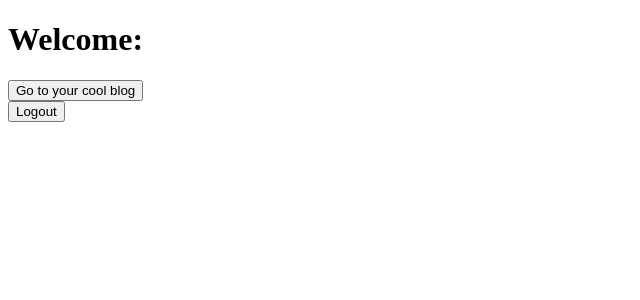
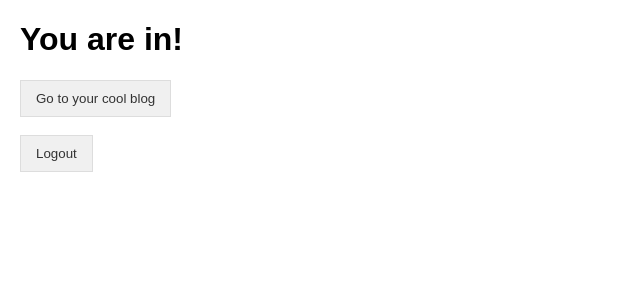
Before and after one commit to KangerDrew/flaskBlog, a Flask app: page / in a window 1280 px wide. Shown: the top 300 px of the page, without its empty margins (0-640 px from the left). Run offline with Flask 3, Linux system fonts and the light colour scheme; the visitor is signed in with stand-in values (Sample User, id 1); some libraries are stand-ins or nearby versions.

Commit message:
applied styles to buttons using generic.css

```diff
--- a/templates/home.html
+++ b/templates/home.html
@@ -3,14 +3,16 @@
 <head>
     <meta charset="utf-8">
     <title>Your Blogs</title>
+    <link rel="stylesheet" href="{{ url_for('static', filename='css/generic.css') }}">
 </head>
 <body>
-    <h1>Welcome:</h1>
-    <form action="{{ url_for('blog') }}" method="get">
-        <button type="submit">Go to your cool blog</button>
+    <h1>You are in!</h1>
+    <form action="{{ url_for('blog') }}" method="get" >
+        <button type="submit" class="button">Go to your cool blog</button>
     </form>
+    <br>
     <form action="{{ url_for('logout') }}" method="get">
-        <button type="submit">Logout</button>
+        <button type="submit" class="button">Logout</button>
     </form>
 </body>
 </html>
--- a/templates/login.html
+++ b/templates/login.html
@@ -3,6 +3,7 @@
 <head>
     <meta charset="utf-8">
     <title>Login</title>
+    <link rel="stylesheet" href="{{ url_for('static', filename='css/generic.css') }}">
 </head>
 <body>
     <h1>Login</h1>
@@ -13,7 +14,7 @@
         <label for="password">Password:</label>
         <input type="password" id="password" name="password" required><br><br>
 
-        <button type="submit">Login</button>
+        <button type="submit" class="button">Login</button>
     </form>
 </body>
 </html>
```
